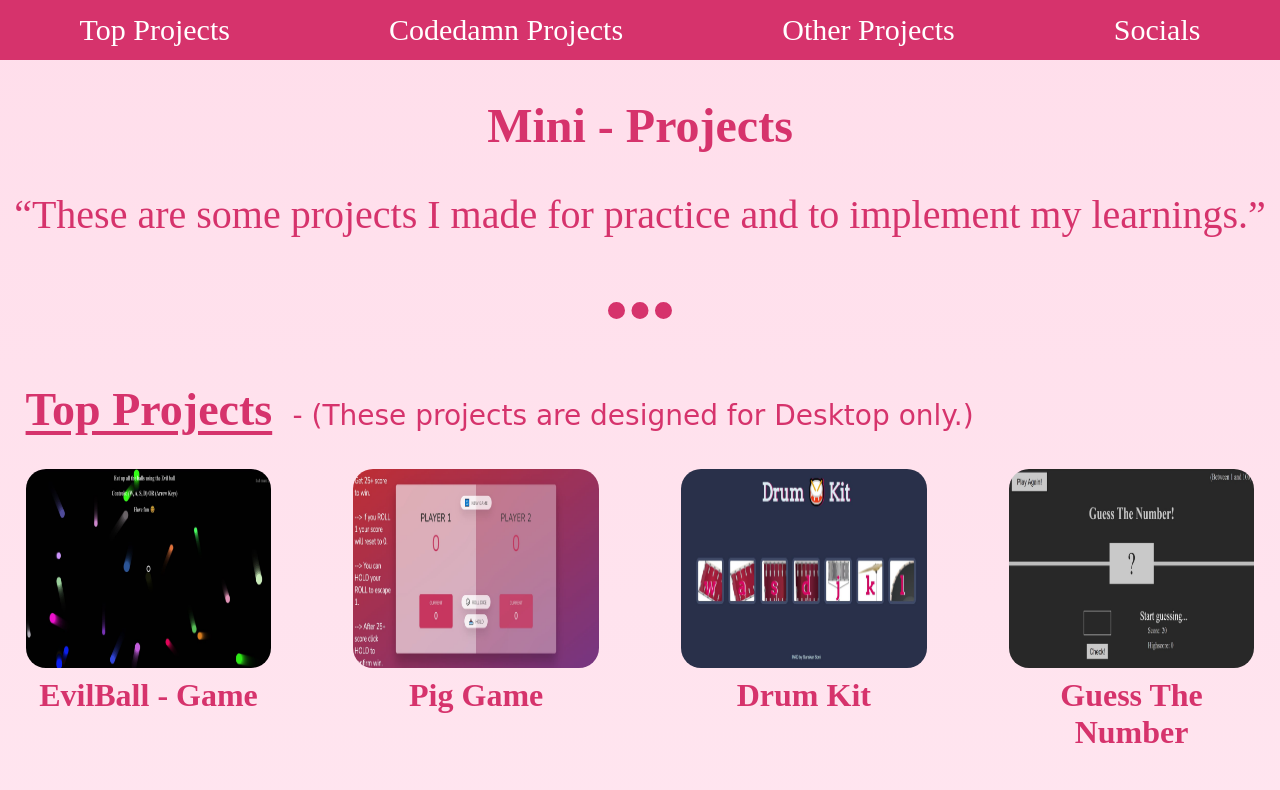
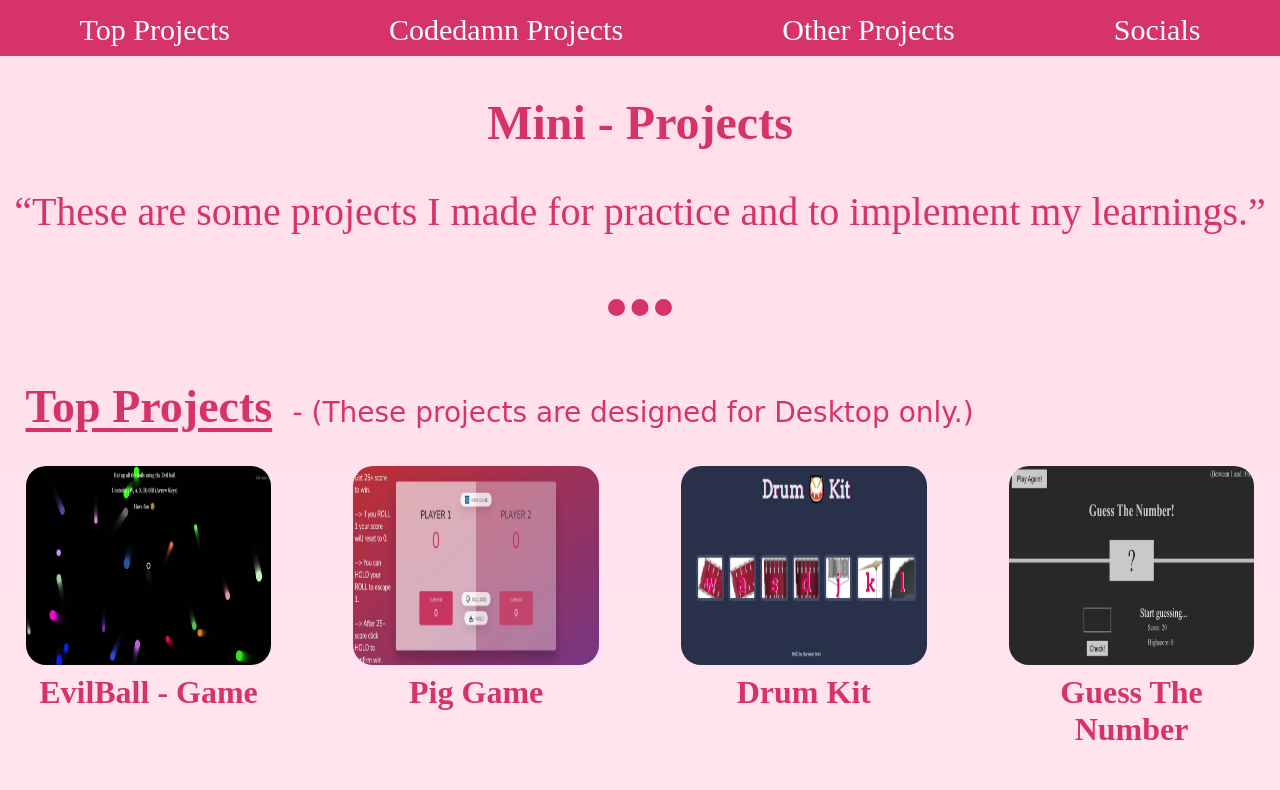
Before and after one commit to sanskar-soni-9/mini-projects, a plain HTML site: page index.html in a window 1280 px wide. Shown: the top 790 px of the page. Drawn offline with Linux system fonts and the light colour scheme; a web font is replaced by a local one.

Commit message:
Fixed Nav bar

```diff
--- a/style.css
+++ b/style.css
@@ -26,10 +26,11 @@ nav {
   background-color: #d6336c;
   justify-content: space-around;
   color: #fff;
+  align-items: center;
 }
 .nav-link {
-  margin: 1% 0;
   border-radius: 10px;
+  padding: 1% 0 0.75%;
 }
 .nav-link:hover {
   cursor: pointer;
```
